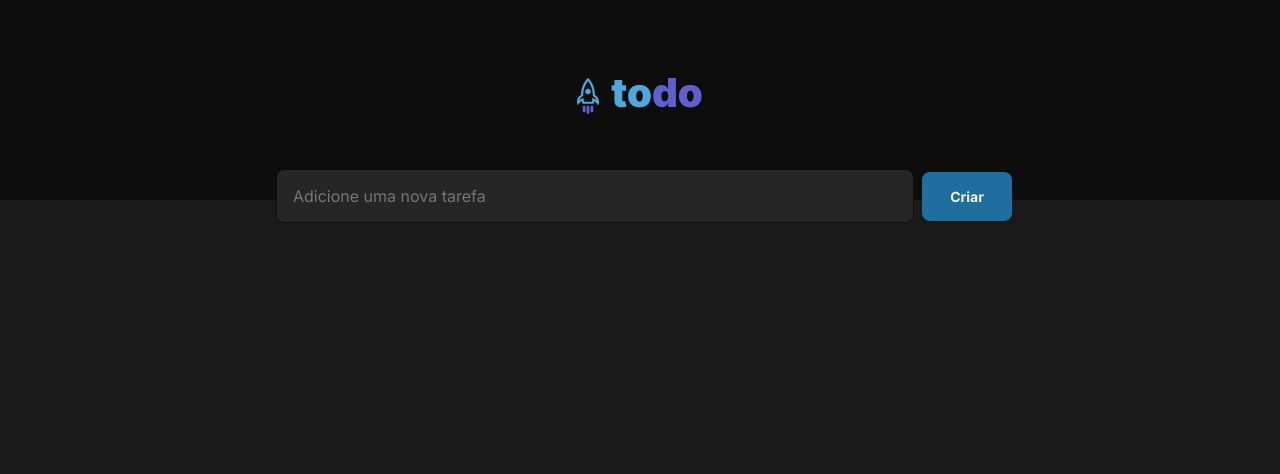
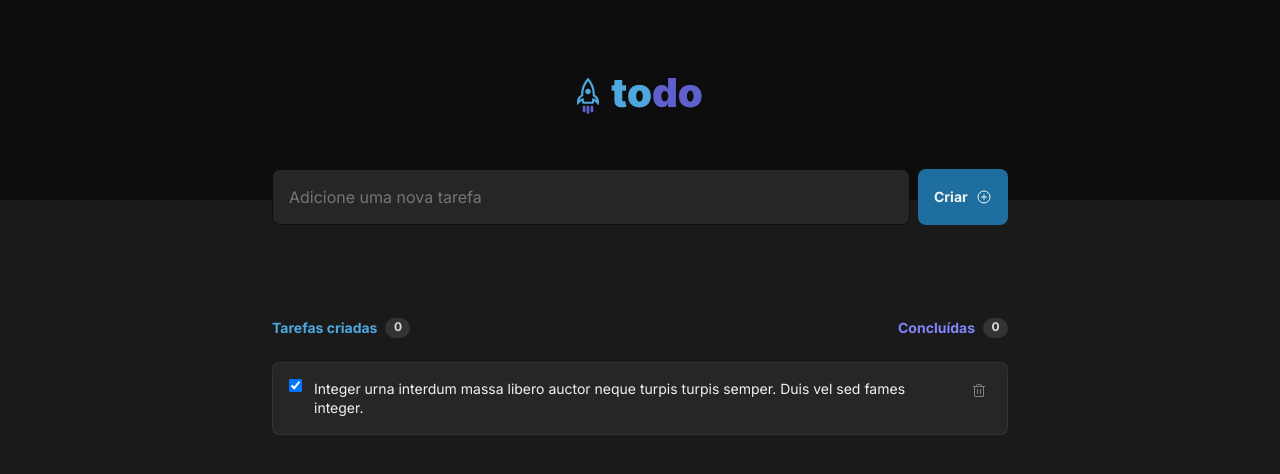
Before and after one commit to edilaine-as/ReactJS_ToDoList, a React (Vite) app: page / in a window 1280 px wide. Shown: the top 474 px of the page. Built offline with nearby package versions, Linux system fonts and the light colour scheme.

Commit message:
Styling tasks

```diff
--- a/package.json
+++ b/package.json
@@ -10,6 +10,7 @@
     "preview": "vite preview"
   },
   "dependencies": {
+    "phosphor-react": "^1.4.1",
     "react": "^18.2.0",
     "react-dom": "^18.2.0"
   },
--- a/src/App.tsx
+++ b/src/App.tsx
@@ -1,13 +1,14 @@
 import './global.css'
 
-import styles from './App.module.css'
 import { Header } from './components/Header'
+import { TaskArea } from './components/TaskArea'
 
 export function App() {
 
   return (
     <>
       <Header/>
+      <TaskArea/>
     </>
   )
 }
--- a/src/components/AddTask.module.css
+++ b/src/components/AddTask.module.css
@@ -4,34 +4,48 @@
     height: 3.375rem;
 }
 
-.textBox > div{
+.textBoxContent{
+    display: flex;
+    flex-direction: row;
+    gap: 0.5rem;
+
     position: absolute;
     top: 10.5625rem;
 
 }
 
-.textBox > div > input{
+.textBoxContent > input{
     width: 39.875rem;
     padding: 1rem;
-    margin: 0 0.5rem;
+
+    background-color: var(--gray-500);
+    color: var(--gray-100);
     border: 1px solid var(--gray-700);
     border-radius: 8px;
-    background-color: var(--gray-500);
-    color: var(--gray-100);
 
 }
 
-.textBox > div > input:focus{
+.textBoxContent > input:focus{
     outline: 1px solid var(--purple-500);
 }
 
-.textBox > div > button{
+.textBoxContent > button{
     width: 5.625rem;
     padding: 1rem;
-    border: none;
-    border-radius: 8px;
+
     background-color: var(--blue-500);
     color: var(--gray-100);
+    border: 0;
+    border-radius: 8px;
     font-weight: 700;
     font-size: 0.875rem;
+
+    display: flex;
+    align-items: center;
+    gap: 0.5rem;
+    cursor: pointer;
 }
+
+.textBoxContent > button:hover{
+    background-color: var(--blue-300)
+}
--- a/src/components/AddTask.tsx
+++ b/src/components/AddTask.tsx
@@ -1,11 +1,15 @@
+import { PlusCircle } from 'phosphor-react'
 import styles from './AddTask.module.css'
 
 export function AddTask(){
     return(
         <div className={styles.textBox}>
-            <div>
+            <div className={styles.textBoxContent}>
                 <input type="text" placeholder='Adicione uma nova tarefa'/>
-                <button>Criar</button>
+                <button>
+                    Criar
+                    <PlusCircle size={16}/>
+                </button>
             </div>
         </div>
     )
--- /dev/null
+++ b/src/components/EmptyList.tsx
@@ -0,0 +1,14 @@
+import clipBoardEmpty from '../assets/clipboard.svg'
+import styles from './EmptyList.module.css'
+
+export function EmptyList(){
+    return(
+        <>
+            <img src={clipBoardEmpty} alt="Ícone de prancheta representando lista vazia" />
+            <div className={styles.tasksAreaMainTextEmpty}>
+                <p>Você ainda não tem tarefas cadastradas</p>
+                Crie tarefas e organize seus itens a fazer
+            </div>
+        </>
+    )
+}
--- /dev/null
+++ b/src/components/Task.module.css
@@ -0,0 +1,43 @@
+.task{
+    display: flex;
+    justify-content: space-between;
+    align-items: start;
+    gap: 0.75rem;
+
+    height: 4.5rem;
+    padding: 1rem;
+    background-color: var(--gray-500);
+    border: 1px solid var(--gray-400);
+    border-top: 0;
+    border-radius: 8px;
+}
+
+.taskDescription{
+    font-size: 0.875rem;
+    color: var(--gray-100);
+}
+
+.deleteTask{
+    height: 1.5rem;
+    width: 1.5rem;
+    font-size: 1rem;
+    border: 0;
+    border-radius: 4px;
+
+    background-color: transparent;
+    color: var(--gray-300);
+}
+
+.deleteTask:hover{
+    border: 0;
+    background-color: var(--gray-400);
+    color: var(--red-200);
+
+}
+
+.iconDeleteTask{
+    display: flex;
+    align-content: center;
+
+    margin: auto;
+}
--- /dev/null
+++ b/src/components/Task.tsx
@@ -0,0 +1,14 @@
+import { Trash } from 'phosphor-react'
+import styles from './Task.module.css'
+
+export function Task(){
+    return(
+        <div className={styles.task}>
+            <input className={styles.taskCheck} type="checkbox" id="scales" checked></input>
+            <label className={styles.taskDescription} htmlFor="scales">Integer urna interdum massa libero auctor neque turpis turpis semper. Duis vel sed fames integer.</label>
+            <button className={styles.deleteTask}>
+                <Trash className={styles.iconDeleteTask}/>
+            </button>
+        </div>
+    )
+}
--- /dev/null
+++ b/src/components/TaskArea.module.css
@@ -0,0 +1,58 @@
+.taskArea{
+    display: flex;
+    justify-content: center;
+}
+
+.taskAreaContent{
+    width: 46rem;
+    margin-top: 4rem;
+}
+
+.taskAreaHeader{
+    display: flex;
+    justify-content: space-between;
+    margin-bottom: 1.5rem;
+}
+
+.tasksCreated, .tasksCompleted{
+    display: flex;
+    flex-direction: row;
+    gap: 0.5rem;
+
+    font-weight: 700;
+    font-size: 0.875rem;
+}
+
+.tasksCreated > button, .tasksCompleted > button{
+    border: 0;
+    border-radius: 999px;
+    background-color: var(--gray-400);
+    color: var(--gray-200);
+
+    font-weight: 700;
+    font-size: 0.75rem;
+    width: 1.5625rem;
+
+}
+
+.tasksCreated{
+    color: var(--blue-300);
+}
+
+.tasksCompleted{
+    color: var(--purple-300);
+}
+
+.tasksAreaMain{
+    border-top: 1px solid var(--gray-400);
+    border-radius: 8px;
+
+    display: flex;
+    flex-direction: column;
+    justify-content: center;
+}
+
+.tasksAreaMain > img{
+    margin-top: 4rem;
+    height: 3.5rem;
+}
--- /dev/null
+++ b/src/components/TaskArea.tsx
@@ -0,0 +1,26 @@
+import styles from './TaskArea.module.css'
+import { Task } from './Task'
+import { EmptyList } from './EmptyList'
+
+export function TaskArea(){
+    return (
+        <div className={styles.taskArea}>
+            <div className={styles.taskAreaContent}>
+                <header className={styles.taskAreaHeader}>
+                    <div className={styles.tasksCreated}>
+                        <p>Tarefas criadas</p>
+                        <button>0</button>
+                    </div>
+                    <div className={styles.tasksCompleted}>
+                        <p>Concluídas</p>
+                        <button>0</button>
+                    </div>
+
+                </header>
+                <main className={styles.tasksAreaMain}>
+                    <Task/>
+                </main>
+            </div>
+        </div>
+    )
+}
--- a/src/global.css
+++ b/src/global.css
@@ -34,5 +34,5 @@ body, input, button{
   font-family: 'Inter', sans-serif;
   font-weight: 400;
   font-size: 1rem;
-
+  line-height: 1.4;
 }
```
Also changed, not shown: src/components/EmptyList.module.css (added, +8 -0 lines), src/App.module.css (deleted), src/assets/clipboard.svg (added), 1 other file (tests, documents, lock files or other folders).
